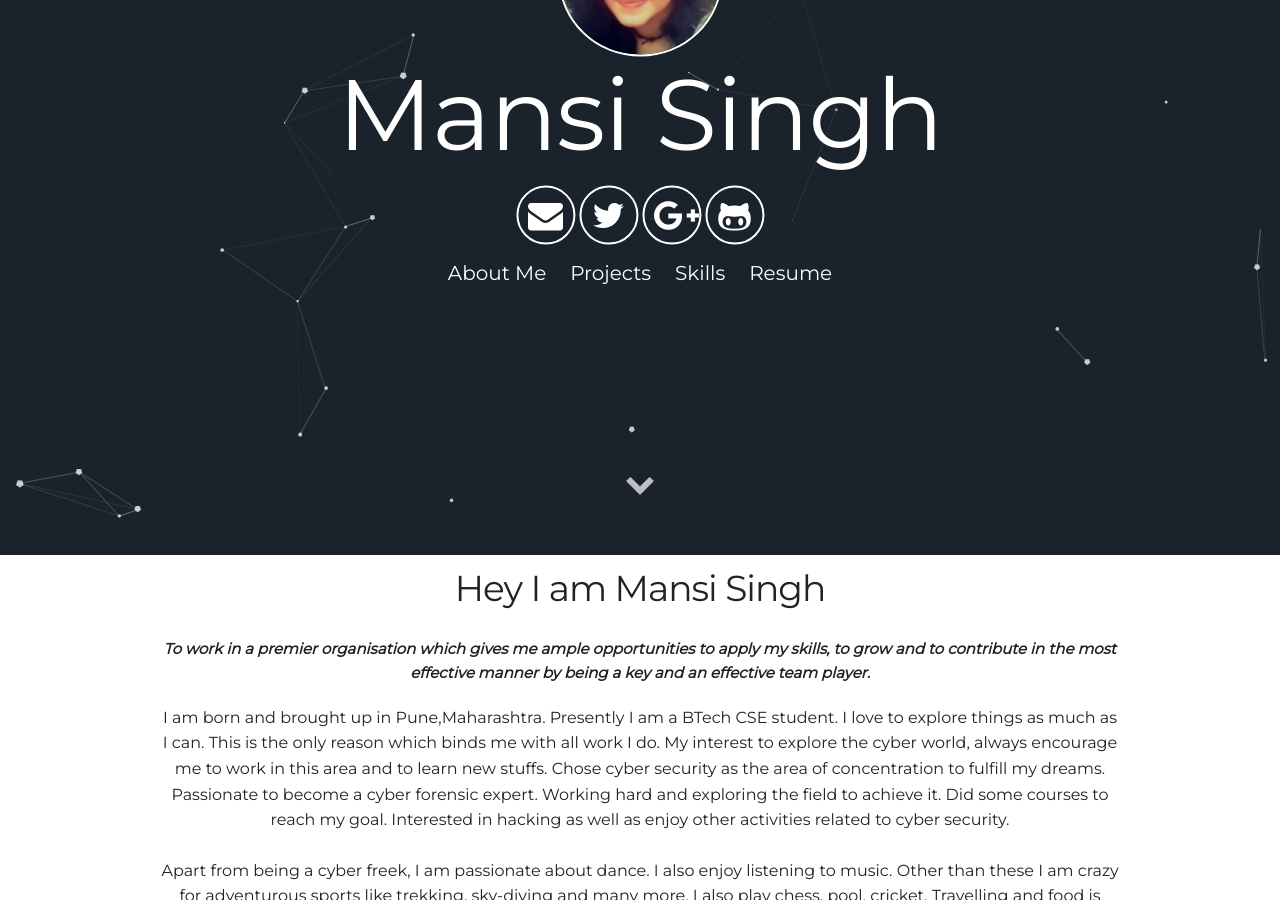
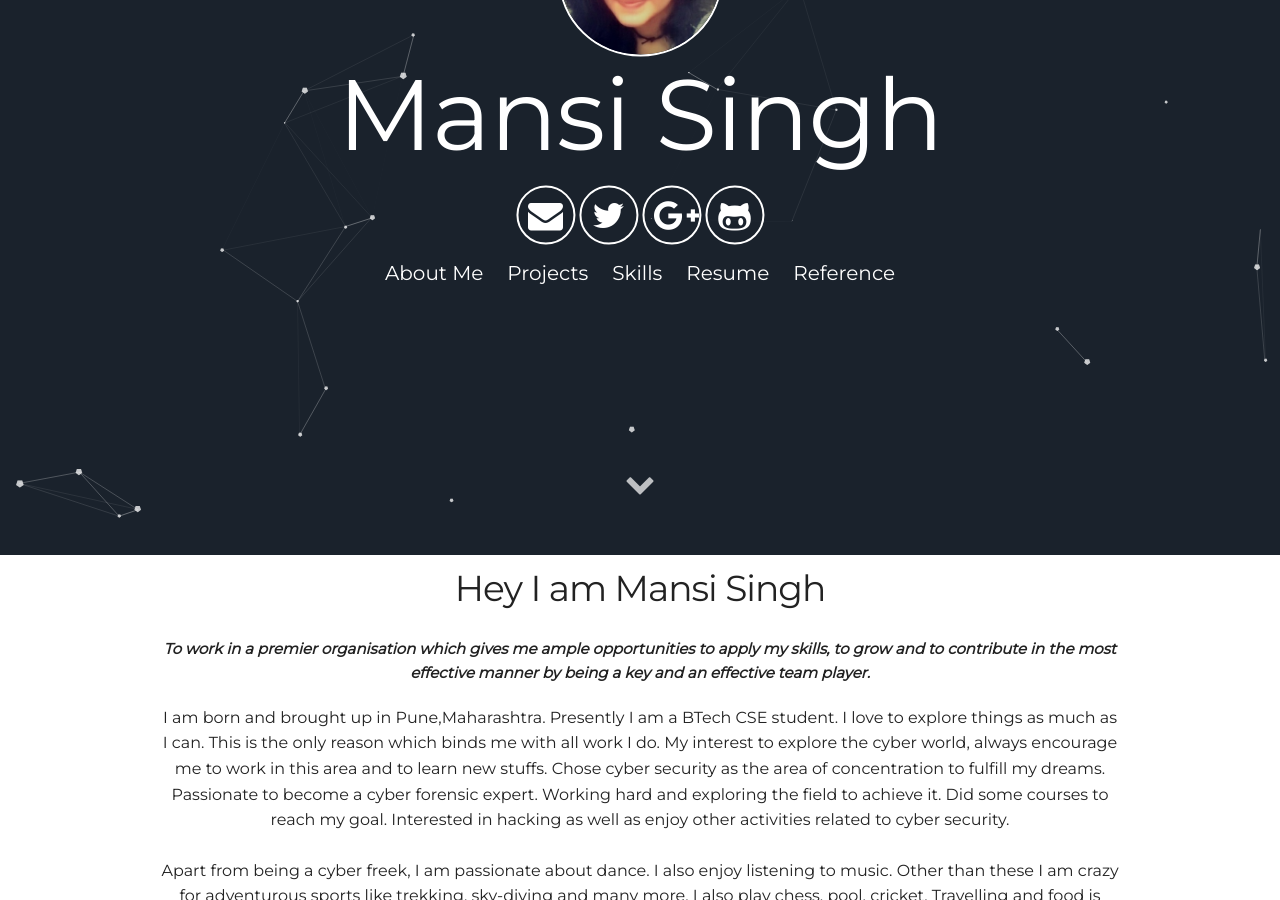
Before and after one commit to manasisingh67/manasisingh67.github.io, a Jekyll site: the page built from index.html, in a window 1280 px wide and 900 px high, scrolled down 352 px. Built offline with Jekyll 4.4.1, drawn with Linux system fonts in a browser that asks for light colours.

Commit message:
added reference section

```diff
--- a/_includes/header.html
+++ b/_includes/header.html
@@ -15,6 +15,7 @@
       <a class="link" href="#projects" data-scroll>Projects</a>
       <a class="link" href="#skills" data-scroll>Skills</a>
       <a class="link" href="{{ site.resume }}" data-scroll>Resume</a>
+      <a class="link" href="#Reference" data-scroll>Reference</a>
   </div>
   <a class="down" href="#about" data-scroll><i class="icon fa fa-chevron-down" aria-hidden="true"></i></a>
  </div>
```
